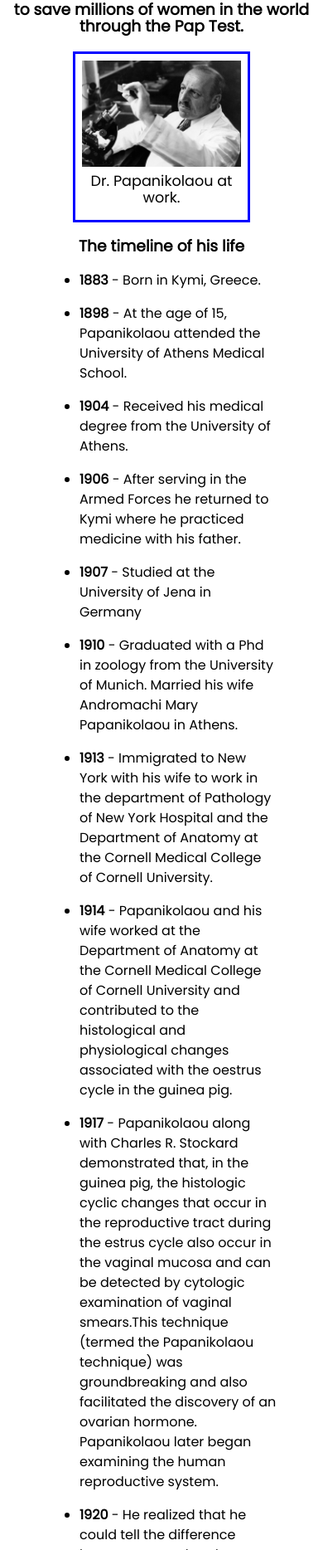
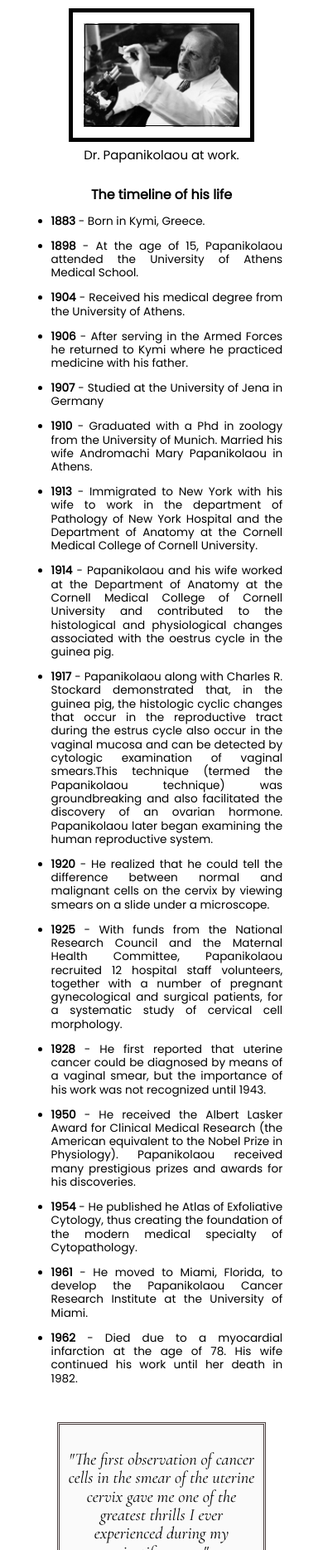
Before and after one commit to codxJC/P6.Tribute_Page, a plain HTML site: page index.html in a window 390 px wide. Shown: the part 132-2000 px from the top of the page at 83% size. Drawn offline with Linux system fonts and the light colour scheme.

Commit message:
Improved the styling, added media queries.

```diff
--- a/styles.css
+++ b/styles.css
@@ -13,31 +13,36 @@
   body {
     max-width: 100vw;
     font-family: Poppins;
-    /* margin: 0 5em; */
   }
 
   h1, h3, p, #img-caption {
     text-align: center;
   }
 
+  ul {
+    padding-right: 2em;
+  }
+
   li {
-    margin: 1em 3em;
+    margin: 1em 4em;
     line-height: 1.5;
+    text-align: justify;
   }
 
   #img-div {
    margin: 0 5em;
-    /* margin: 2em 3em; */
-    /* padding: 2em 3em; */
-    background-color: white;
-    border: 3px solid blue;
-    padding: 0.5em;
+   background-color: white;
+   padding: 0.5em;
   }
 
   #image {
     display: block;
-    margin: auto; /*to center image inside the container*/
+    margin: auto; /* to center the image inside the container */
     max-width: 100%;
+    border: 0.5em solid black;
+    outline: 0.2em solid black; /* sets the inner border of the image */
+    outline-offset: -2.5em; /*sets the distance from the outer border */
+    padding: 2.5em;
   }
 
   figcaption {
@@ -45,11 +50,93 @@
     padding: 0.5em;
   }
 
+  #quote-div {
+    padding: 0.75em 0;
+    margin-bottom: 1em;
+  }
+
   #quote {
     font-size: 1.75rem;
-    /* letter-spacing: 1.5px; */
     font-family: 'Cormorant';
     font-style: italic;
-    /* text-align: right; */
-    border: 3px solid red;
+    margin: 1em 3em;
+    background-color: #fafafa;
+    border: double rgb(73, 62, 62);
   }
+
+  #footer {
+    color:blueviolet;
+    font-weight: bold;
+  }
+
+  /**************************************/
+  /***** Mobile Devices Up to 425px *****/
+  /**************************************/
+
+  @media (max-width: 425px) {
+    :root {
+      font-size: 0.85em;
+    }
+
+    li {
+      margin: 1em 1.0em;
+      line-height: 1.2;
+    }
+
+    #image {
+      border: 0.4em solid black;
+      outline: 0.1em solid black;
+      outline-offset: -1.5em;
+      padding: 1em;
+    }
+
+    /* #quote-div {
+      padding: 0.5em 0;
+      margin-bottom: 0.75em;
+    } */
+
+    #quote {
+    font-size: 1.5rem;
+    padding: 0.5em;
+    }
+  }
+
+  /*************************************/
+  /***** Tablet Devices up to 768px*****/
+  /*************************************/
+
+  @media (min-width: 426px) and (max-width: 768px) {
+    :root {
+      font-size: 0.875em;
+    }
+
+    li {
+      margin: 1em 2em;
+      line-height: 1.2;
+    }
+
+    #image {
+      border: 0.4em solid black;
+      outline: 0.1em solid black;
+      outline-offset: -1.25em;
+      padding: 0.75em;
+    }
+
+    #quote {
+      font-size: 1.5rem;
+      padding: 0.5em;
+    }
+  }
+
+  /*************************************/
+  /***** Larger than 768px Devices *****/
+  /*************************************/
+  @media (min-width: 769px) {
+    :root {
+      font-size: 1.1m;
+    }
+
+    #quote {
+      padding: 0.5em;
+    }
+  }
```
